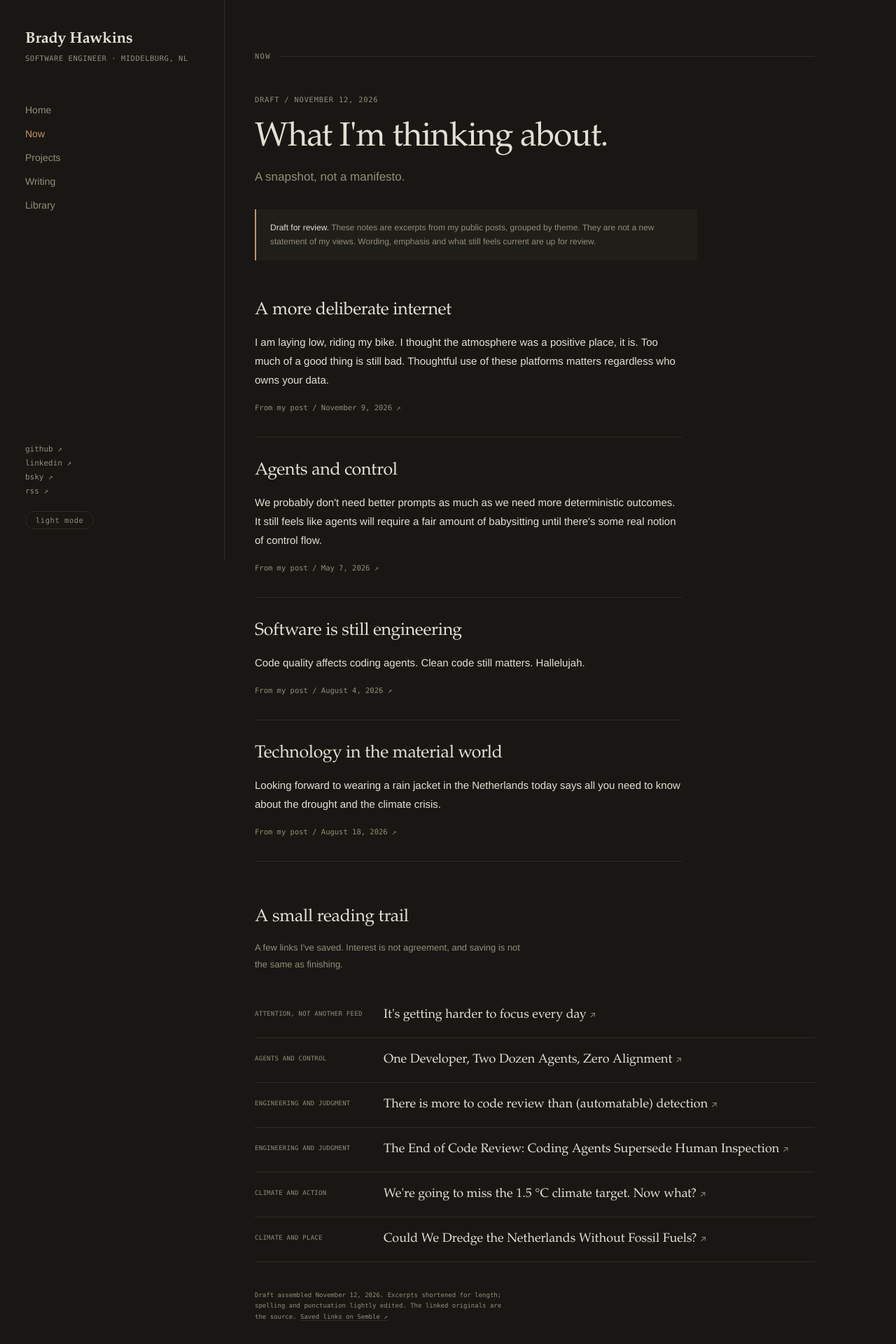
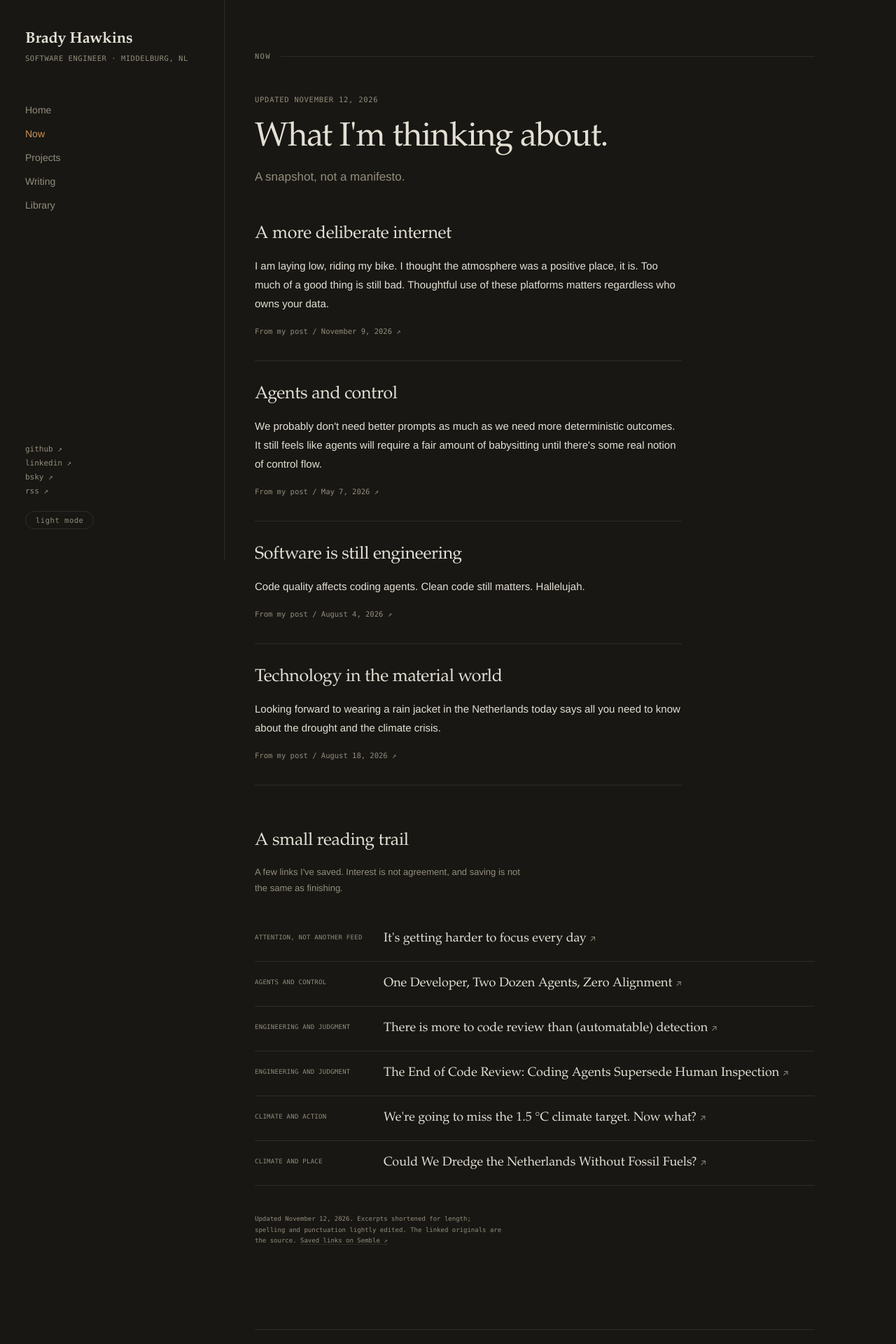
Before and after one commit to hawk0120/hawk0120.dev, a SvelteKit app: page /now in a window 1280 px wide. Shown: the top 1920 px of the page at 70% size. Built offline with nearby package versions, Linux system fonts and the light colour scheme.

Commit message:
Remove Now-page draft notice and indexing restriction

```diff
--- a/src/routes/now/+page.svelte
+++ b/src/routes/now/+page.svelte
@@ -79,19 +79,14 @@
 
 <svelte:head>
   <title>Now - Brady Hawkins</title>
-  <meta name="robots" content="noindex, nofollow" />
 </svelte:head>
 
 <div class="page-label">Now</div>
 <header>
-  <p class="dateline">Draft / November 12, 2026</p>
+  <p class="dateline">Updated November 12, 2026</p>
   <h1>What I'm thinking about.</h1>
   <p class="intro">A snapshot, not a manifesto.</p>
 </header>
-<aside class="draft-note" aria-label="Draft notice">
-  <strong>Draft for review.</strong> These notes are excerpts from my public posts, grouped by theme.
-  They are not a new statement of my views. Wording, emphasis and what still feels current are up for review.
-</aside>
 
 <div class="notes">
   {#each notes as note}
@@ -115,7 +110,7 @@
     {/each}
   </div>
 </section>
-<p class="endnote">Draft assembled November 12, 2026. Excerpts shortened for length; spelling and punctuation lightly edited. The linked originals are the source. <a href="https://semble.so/profile/bradyhawkins.dev" target="_blank" rel="noopener">Saved links on Semble ↗</a></p>
+<p class="endnote">Updated November 12, 2026. Excerpts shortened for length; spelling and punctuation lightly edited. The linked originals are the source. <a href="https://semble.so/profile/bradyhawkins.dev" target="_blank" rel="noopener">Saved links on Semble ↗</a></p>
 
 <style>
   .page-label, .dateline, .source, .theme, .endnote {
@@ -130,9 +125,7 @@
   .dateline { margin: 0 0 18px; text-transform: uppercase; letter-spacing: .07em; }
   h1 { font-family: var(--font-serif); font-size: clamp(36px, 4vw, 48px); font-weight: 400; letter-spacing: -.025em; line-height: 1.15; margin: 0 0 18px; }
   .intro { font-size: 17px; color: var(--text-muted); margin: 0; }
-  .draft-note { max-width: 590px; margin: 36px 0 56px; padding: 16px 20px; border-left: 2px solid var(--accent); background: var(--surface-color); font-size: 12px; line-height: 1.7; color: var(--text-muted); }
-  .draft-note strong { color: var(--text-color); font-weight: 500; }
-  .notes { max-width: 610px; }
+  .notes { max-width: 610px; margin-top: 56px; }
   .notes section { padding: 0 0 32px; margin-bottom: 32px; border-bottom: 1px solid var(--border-color); }
   h2 { font-family: var(--font-serif); font-size: 25px; font-weight: 400; line-height: 1.25; margin: 0 0 16px; letter-spacing: -.015em; }
   .notes p { font-size: 15px; line-height: 1.8; margin: 0 0 16px; }
@@ -150,8 +143,7 @@
   .endnote a { border-bottom: 1px solid var(--border-color); }
   @media (max-width: 860px) {
     .page-label { margin-bottom: 32px; }
-    .draft-note { margin-bottom: 40px; }
-    h2 { font-size: 23px; }
+      h2 { font-size: 23px; }
     .reading-link { grid-template-columns: 1fr; gap: 5px; }
   }
 </style>
```
